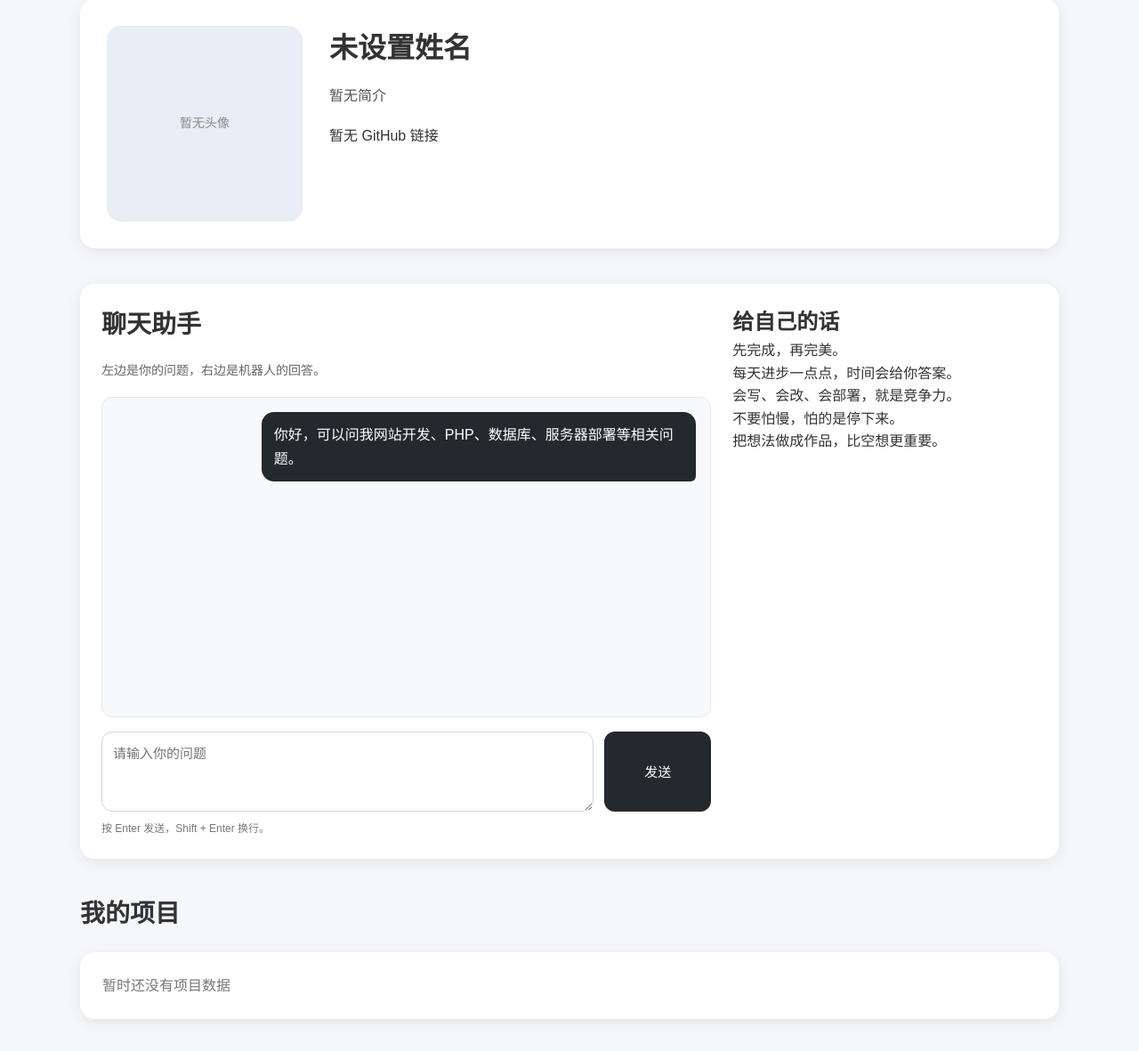
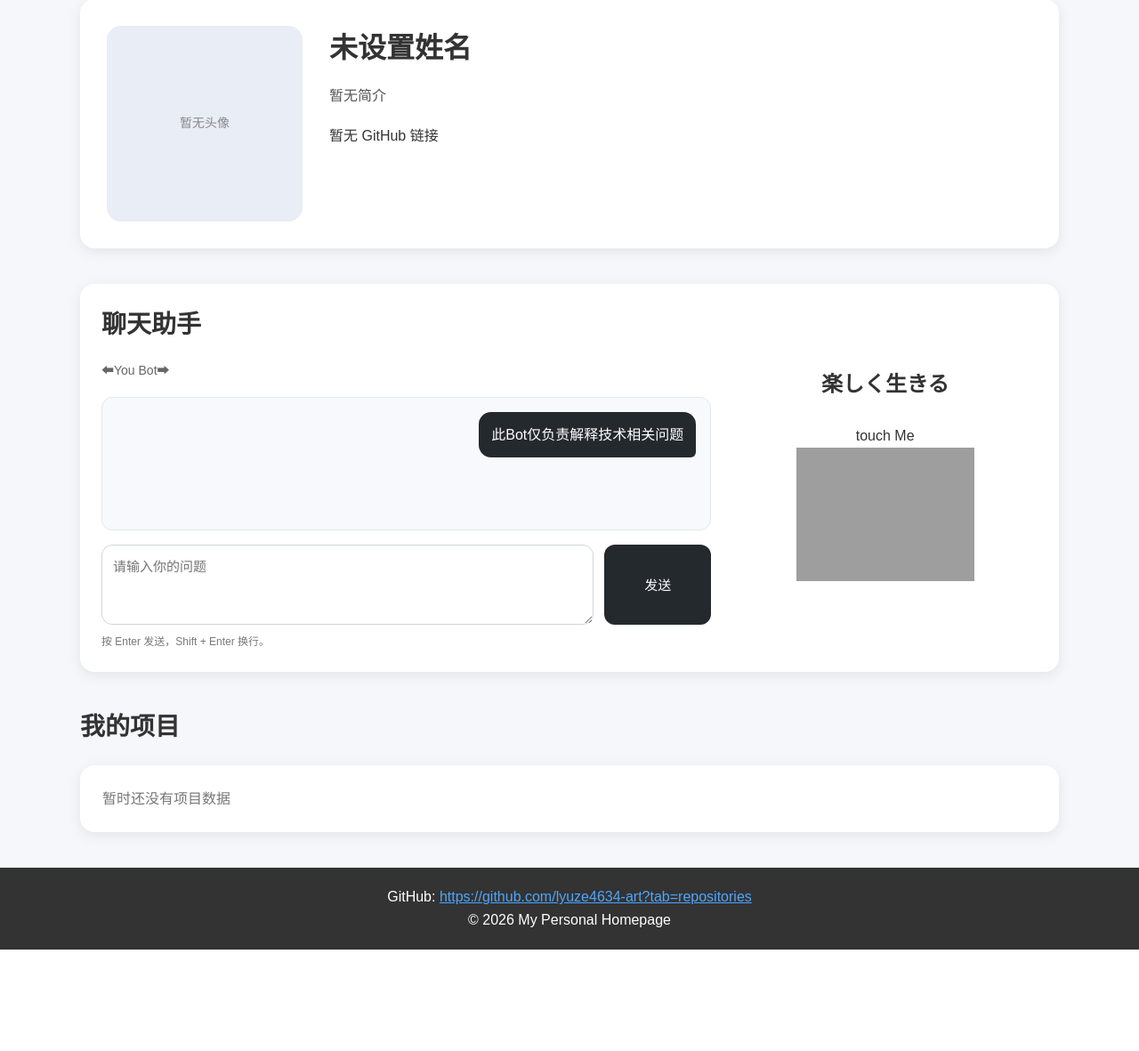
Before and after one commit to lyuze4634-art/MyPage, a PHP site: page / in a window 1280 px wide. Shown: the part 97-1278 px from the top of the page at 89% size. After the commit the page ends 1164 px from the top, so only its background shows below. Run offline with PHP 8.4, Linux system fonts and the light colour scheme; data that the repository does not hold is empty; grey boxes are pictures that could not be loaded.

Commit message:
update index.php

```diff
--- a/PHP/index.php
+++ b/PHP/index.php
@@ -23,6 +23,20 @@ $projects = $stmt->fetchAll();
             margin: 0;
             padding: 0;
         }
+
+
+
+        .motivation-gif {
+            width: 200px;
+            transition: transform 0.2s ease;
+        }
+        .motivation-gif:hover {
+            transform: scale(1.5);
+        }
+        .motivation-box{
+            text-align: center;
+        }
+
 
         .project-title-link {
             color: #333;
@@ -124,6 +138,8 @@ $projects = $stmt->fetchAll();
             background: #fff;
             border-radius: 16px;
             overflow: hidden;
+            line-clamp: 3;
+            -webkit-box-orient: vertical;
             box-shadow: 0 4px 16px rgba(0, 0, 0, 0.08);
         }
 
@@ -161,10 +177,14 @@ $projects = $stmt->fetchAll();
             font-size: 15px;
             color: #666;
             margin-bottom: 15px;
-            min-height: 72px;
-            white-space: pre-wrap;
-            word-break: break-all;
-            overflow-wrap: anywhere;
+            line-height: 1.6;
+            display: -webkit-box;
+            -webkit-box-orient: vertical;
+            line-clamp: 3;
+            overflow: hidden;
+            text-overflow: ellipsis;
+            word-break: break-word;
+            overflow-wrap: break-word;
         }
 
         .project-content a {
@@ -209,7 +229,7 @@ $projects = $stmt->fetchAll();
         }
 
         .chat-box {
-            height: 360px;
+            height: 150px;
             overflow-y: auto;
             background: #f7f9fc;
             border-radius: 12px;
@@ -307,10 +327,21 @@ $projects = $stmt->fetchAll();
             align-items: stretch;
         }
 
-        .chat-left,
+        .chat-left{
+            min-width: 0;
+        }
+
+
         .chat-right {
             min-width: 0;
+            flex-direction: column;
+            display: flex;
+            justify-content: center;
+            align-items: center;
         }
+
+
+
 
         @media (max-width: 768px) {
             .chat-form {
@@ -333,7 +364,6 @@ $projects = $stmt->fetchAll();
 
     <div class="container">
 
-        <!-- 这里是名片card -->
         <section class="profile-section">
             <div class="avatar-box">
                 <?php if (!empty($profile) && !empty($profile['avatar'])): ?>
@@ -362,18 +392,18 @@ $projects = $stmt->fetchAll();
             </div>
         </section>
 
-        <!-- 这里是AIcard和介绍card -->
+
         <section class="chat-section split-section">
 
 
             <!-- 左组件 -->
             <div class="chat-left">
                 <h2 class="chat-title">聊天助手</h2>
-                <p class="chat-subtitle">左边是你的问题，右边是机器人的回答。</p>
+                <p class="chat-subtitle">⬅You   Bot➡</p>
 
                 <div id="chatBox" class="chat-box">
                     <div class="chat-message bot">
-                        <div class="chat-bubble">你好，可以问我网站开发、PHP、数据库、服务器部署等相关问题。</div>
+                        <div class="chat-bubble">此Bot仅负责解释技术相关问题</div>
                     </div>
                 </div>
 
@@ -388,21 +418,20 @@ $projects = $stmt->fetchAll();
 
             <!-- 右组件 -->
             <div class="chat-right">
-                <h2 class="motivation-title">给自己的话</h2>
-                <div class="motivation-box">
-                    <p>先完成，再完美。</p>
-                    <p>每天进步一点点，时间会给你答案。</p>
-                    <p>会写、会改、会部署，就是竞争力。</p>
-                    <p>不要怕慢，怕的是停下来。</p>
-                    <p>把想法做成作品，比空想更重要。</p>
-                </div>
+                    <h2 class="motivation-title">楽しく生きる</h2>
+                    <div class="motivation-box">
+                        <br>
+                        <p>touch Me</p>
+                        <img src="uploads/projects/demo.gif" alt="gif" class="motivation-gif" id="clickGif">
+                        <audio id="gifAudio" src="uploads/projects/oiiaoiia.mp3"></audio>
+                    </div>
 
             </div>
 
 
         </section>
 
-        <!-- 这里是项目card -->
+
         <section>
             <h2 class="section-title">我的项目</h2>
 
@@ -454,6 +483,20 @@ $projects = $stmt->fetchAll();
         const messageInput = document.getElementById('messageInput');
         const chatBox = document.getElementById('chatBox');
         const sendBtn = document.getElementById('sendBtn');
+
+
+        document.addEventListener("DOMContentLoaded", function () {
+        const gif = document.getElementById("clickGif");
+        const audio = document.getElementById("gifAudio");
+
+        gif.addEventListener("click", function () {
+            if (audio.paused) {
+                audio.play();
+            } else {
+                audio.pause();
+            }
+        });
+    });
 
         function escapeHtml(text) {
             const div = document.createElement('div');
```
